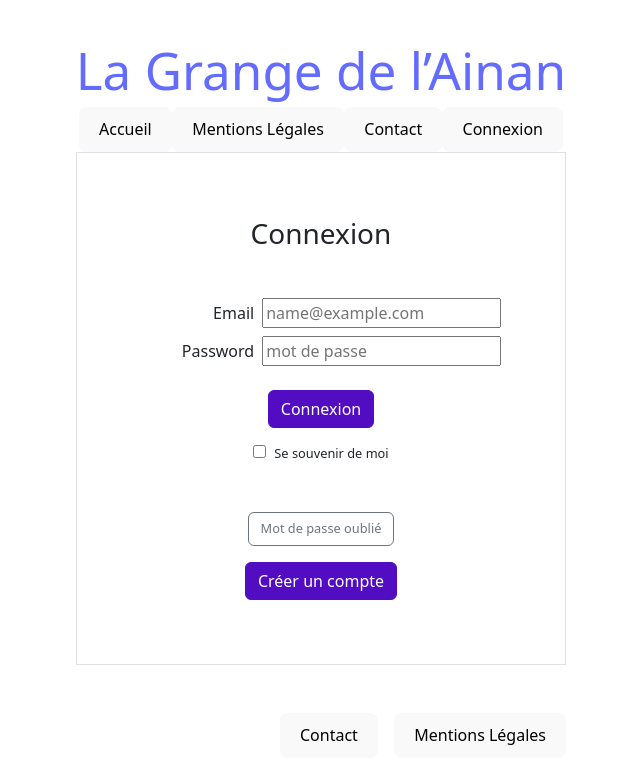
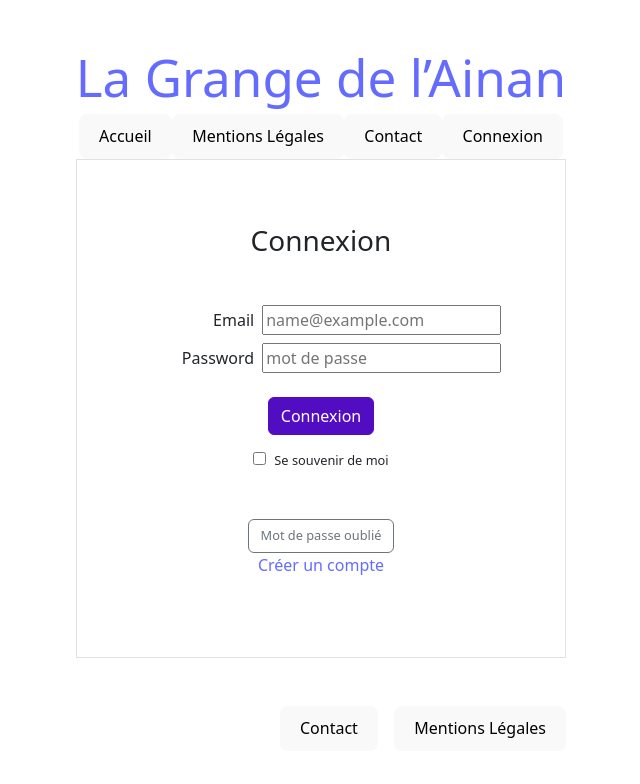
Before and after one commit to MeiyinPU/obonpain-MY, a React (Vite) app: page /Connexion in a window 1280 px wide. Shown: the top 784 px of the page, without its empty margins (319-959 px from the left). Built offline with nearby package versions, Linux system fonts and the light colour scheme.

Commit message:
first commit

```diff
--- a/src/Pages/LoginPage/LoginPage.jsx
+++ b/src/Pages/LoginPage/LoginPage.jsx
@@ -1,15 +1,44 @@
 import React from "react";
+import { useState } from "react";
 import Header from "../../composants/Header/Header.jsx";
 import Footer from "../../composants/Footer/Footer.jsx";
 
 
 
 export default function LoginPage() {
+
+const [login, setLogin] = useState("");
+const [password, setPassword] = useState("");
+
+
+// const [credentials, setCredentials] = useState({
+
+//   login: 'Alice',
+//   password: 'roger'
+// })
+
+// cosnt onChange = (e)=> {
+
+// setCredentials({
+
+// ...credentials,
+// [e.target.name]:e.target.value
+// })
+
+// }
+
+
+const onSubmit = (e)=>{
+  e.preventDefault();
+  console.log(login, password);
+ }
+
   return (
-
     <>
     <Header />
     <div className="border border-sucess p-6 mb-5 d-block m-auto">
+
+      <form onSubmit={onSubmit}>
       <h3>Connexion</h3>
       <div className="d-flex flex-column align-items-end mt-5">
 
@@ -22,6 +51,8 @@ export default function LoginPage() {
             name="email"
             type="email"
             placeholder="name@example.com"
+            value={login}
+            onChange={(e)=>setLogin(e.target.value)}
           />
         </label>
       </div>
@@ -35,13 +66,15 @@ export default function LoginPage() {
             name="password"
             id="password"
             placeholder="mot de passe"
+            value={password}
+            onChange={(e)=>setPassword(e.target.value)}
           />
         </label>
       </div>
      </div>
 
       <div>
-        <button type="button" className="btn btn-primary mt-3">Connexion</button>
+        <button type="submit" className="btn btn-primary mt-3">Connexion</button>
       </div>
 
       <div className="login-input d-flex flex-column">
@@ -51,15 +84,16 @@ export default function LoginPage() {
           Se souvenir de moi
         </label>
        </div>
+      </div>
+
+     </form>
 
        <div>
         <button type="button" className="btn btn-outline-secondary mt-5"  style={{fontSize:"0.8rem"}}> Mot de passe oublié</button>
       </div>
 
-      </div>
-
       <div>
-        <button type="button" className="btn btn-primary mt-3">Créer un compte</button>
+        <p><a href="#">Créer un compte</a></p>
       </div>
     </div>
     <Footer />
```
